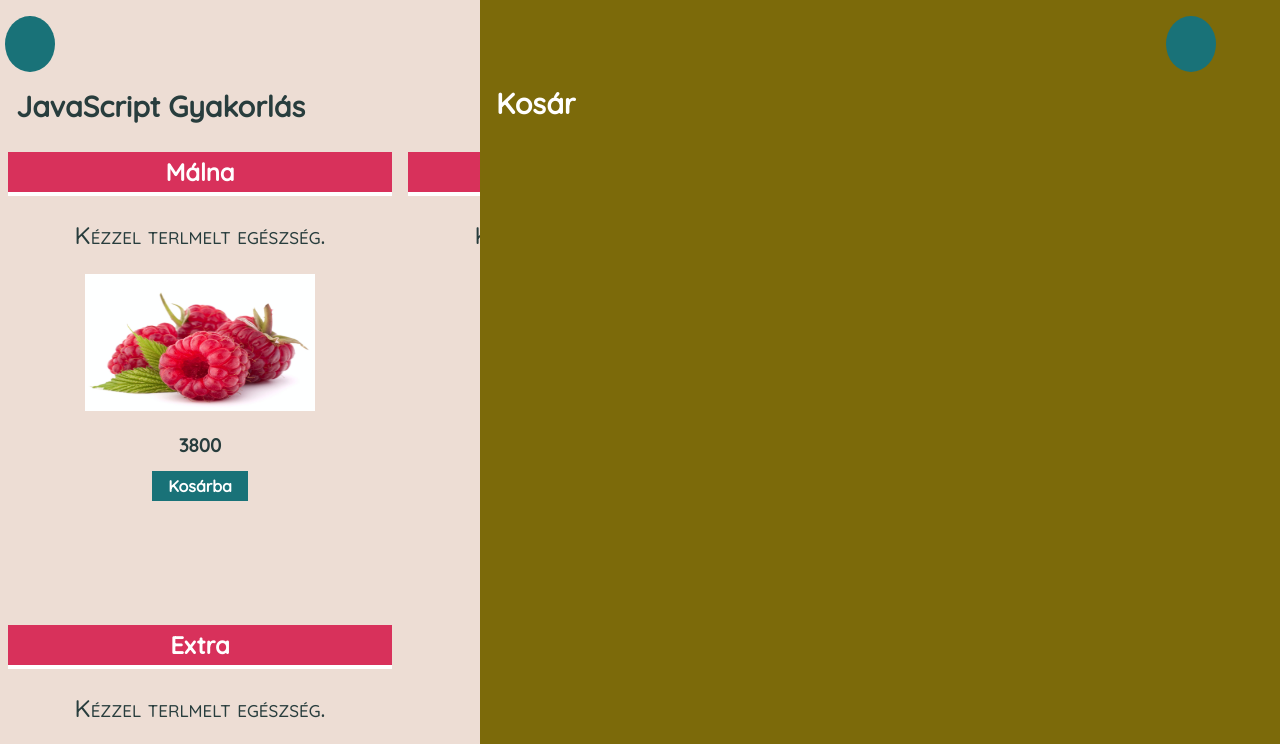
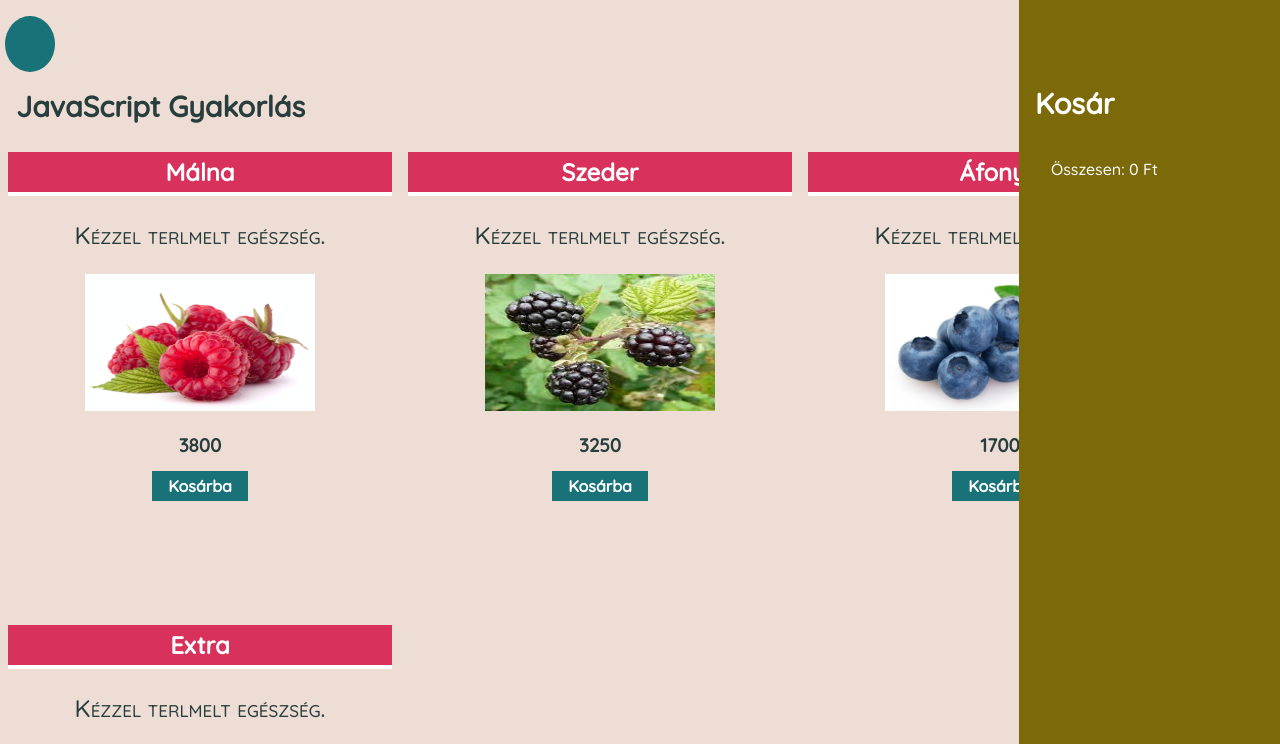
Before and after one commit to toldi-richard/javascript, a plain HTML site: page index.html in a window 1280 px wide. Both pictures are taken after a click on the icon 1191 px from the left and 44 px from the top of the page. Shown: the top 744 px of the page. Drawn offline with Linux system fonts and the light colour scheme; some icons are missing.

Commit message:
Kosár kész

```diff
--- a/app.js
+++ b/app.js
@@ -85,12 +85,31 @@ for (let i = 0; i < buttonCount; i++) {
 
 const cartIcon = document.getElementById('cart-icon')
 const cartContent = document.getElementById('cart-content')
+const cartItems = document.getElementById('cart-items')
+let total = 0
+
 cartIcon.addEventListener('click', function(event) {
     cartContent.classList.toggle('active')
+    cartIcon.classList.toggle('active')
+    cartItems.innerHTML = ''
     for (const id in cart) {
+        const currentProduct = products.find(product => product.id == id)
+
+        cartItems.innerHTML +=
+            `<li>
+                ${cart[id]} db -
+                ${currentProduct.name}
+                * ${currentProduct.price} Ft/db
+            </li>`
+
+        total += currentProduct.price * cart[id]
+
         // console.log(id, cart[id])
-        console.log(products.find(product => product.id == id).name)
-        console.log(cart[id])
-        console.log(products.find(product => product.id == id).price)
+        // console.log(products.find(product => product.id == id).name)
+        // console.log(cart[id])
+        // console.log(products.find(product => product.id == id).price)
     }
+    cartItems.innerHTML += `<li>
+    Összesen: ${total} Ft
+    </li>`
 })
--- a/index.html
+++ b/index.html
@@ -30,6 +30,9 @@
     </main>
     <aside id="cart-content">
          <h1>Kosár</h1>
+         <ul id="cart-items">
+
+         </ul>
     </aside>
     <script src="app.js"></script>
 </body>
--- a/style.css
+++ b/style.css
@@ -91,6 +91,10 @@ nav a {
     transform: translateY(0);
 }
 
+#cart-icon.active {
+    background-color: #7C6A0A!important;
+}
+
 main h1 {
     margin: 0 1rem;
 }
@@ -141,3 +145,9 @@ main h1 {
         margin: 1rem 2px 0 2px;
     }
 }
+
+@media (min-width: 400px) {
+    #cart-content {
+        width: 229px;
+    }
+}
```
